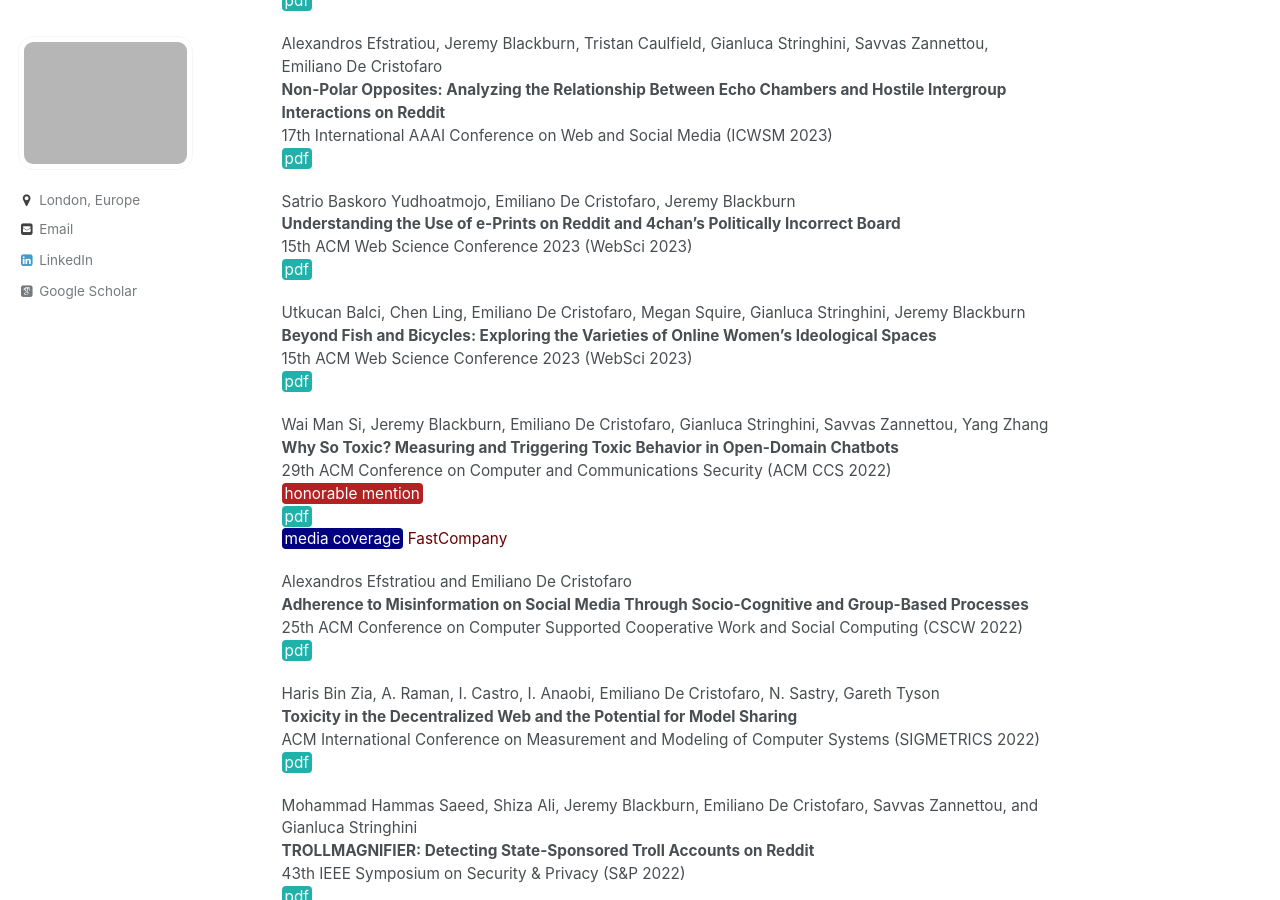
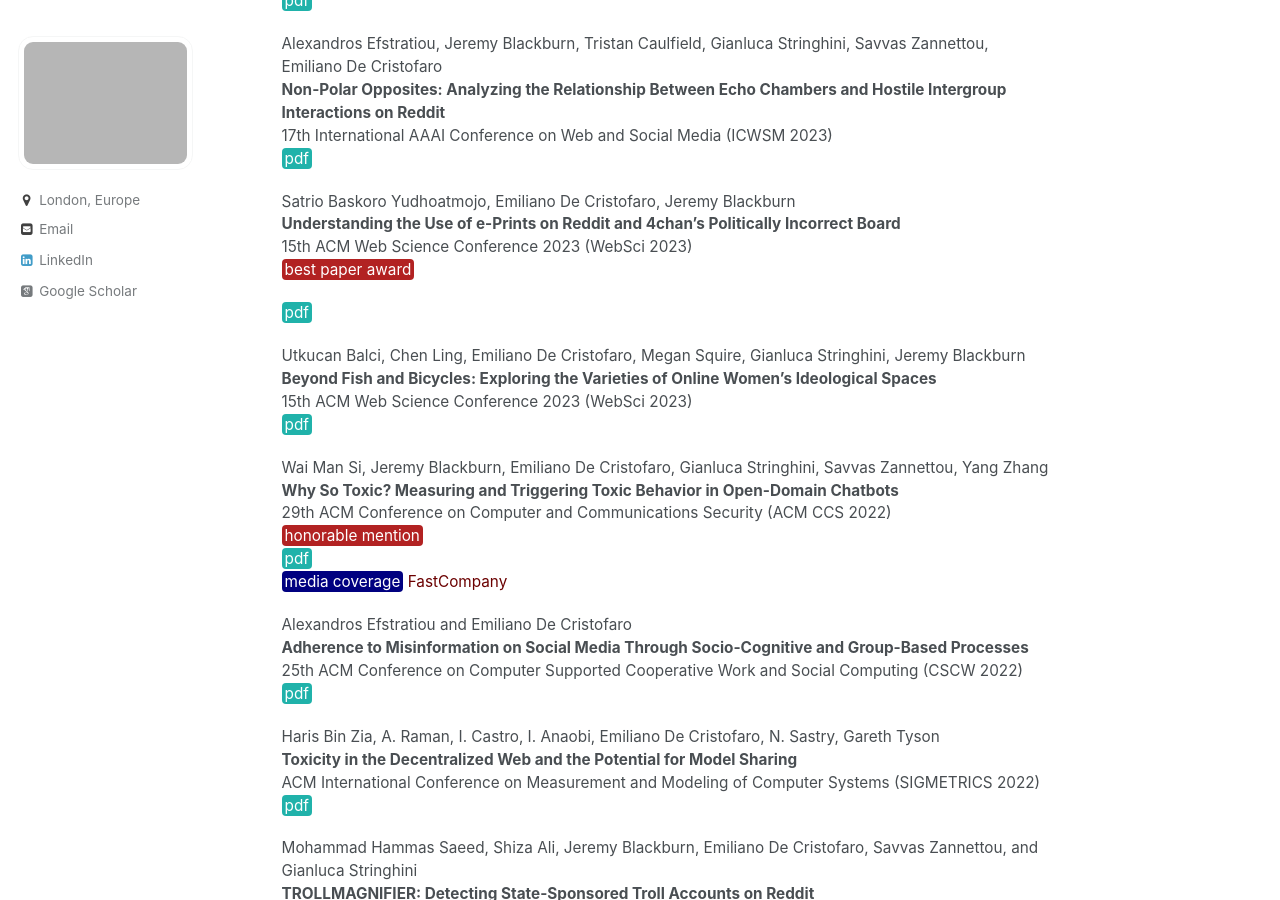
Before and after one commit to emidec/emidec.github.io, a Jekyll site: the page built from _pages/cybersafety.md, in a window 1280 px wide and 900 px high, scrolled down 451 px. Built offline with Jekyll 4.4.1, drawn with Linux system fonts in a browser that asks for light colours; some web fonts are replaced; a script bundle is joined from its source files by our own code; library files that are not in the unit come from our copies.

Commit message:
best paper websci

```diff
--- a/_pages/cybersafety.md
+++ b/_pages/cybersafety.md
@@ -25,6 +25,8 @@ Alexandros Efstratiou, Jeremy Blackburn, Tristan Caulfield, Gianluca Stringhini,
 Satrio Baskoro Yudhoatmojo, Emiliano De Cristofaro, Jeremy Blackburn
 **Understanding the Use of e-Prints on Reddit and 4chan's Politically Incorrect Board**
 15th ACM Web Science Conference 2023 (WebSci 2023)
+[best paper award](https://websci23.webscience.org/best-paper-websci23-awarded/){: .btn--success}{:target="_blank"}
+
 [pdf](https://arxiv.org/pdf/2111.02455.pdf){: .btn--danger}{:target="_blank"}
 
 Utkucan Balci, Chen Ling, Emiliano De Cristofaro, Megan Squire, Gianluca Stringhini, Jeremy Blackburn
```
Also changed, not shown: _pages/publications.md (+1 -0 lines).
